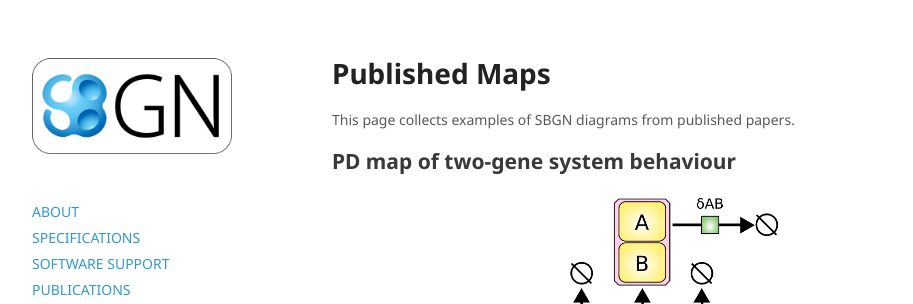
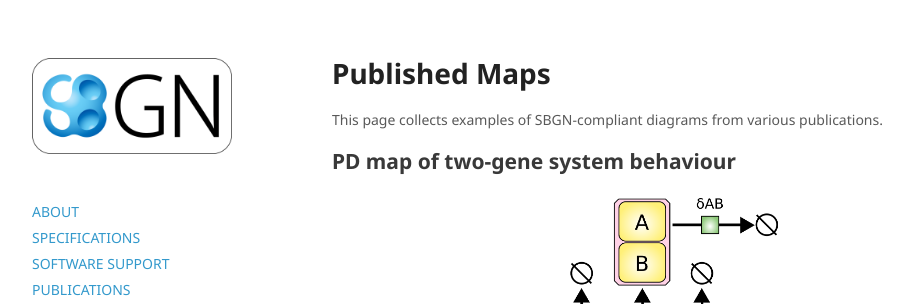
Before and after one commit to sbgn/sbgn, a Jekyll site: the page built from docs/published_maps.md, in a window 1280 px wide and 900 px high. Shown: the top 304 px of the window, without its empty margins (128-1041 px from the left). Built offline with Jekyll 4.4.1, drawn with Linux system fonts in a browser that asks for light colours; nearby versions of some CDN libraries.

Commit message:
Update published_maps.md

```diff
--- a/docs/published_maps.md
+++ b/docs/published_maps.md
@@ -6,7 +6,7 @@ permalink: /published_maps
 
 # Published Maps
 
-This page collects examples of SBGN diagrams from published papers.
+This page collects examples of SBGN-compliant diagrams from various publications.
 
 ## PD map of two-gene system behaviour
 
```
